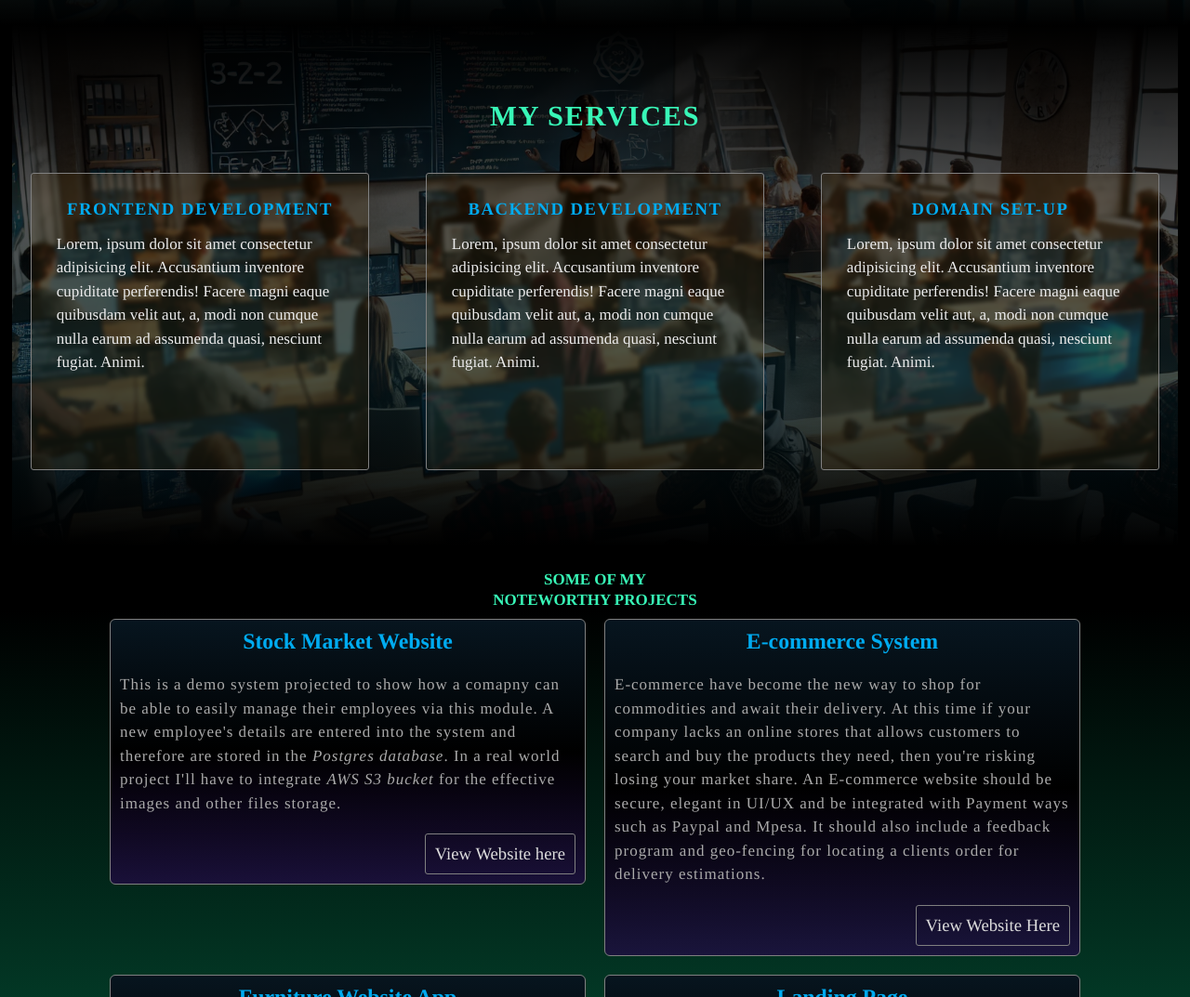
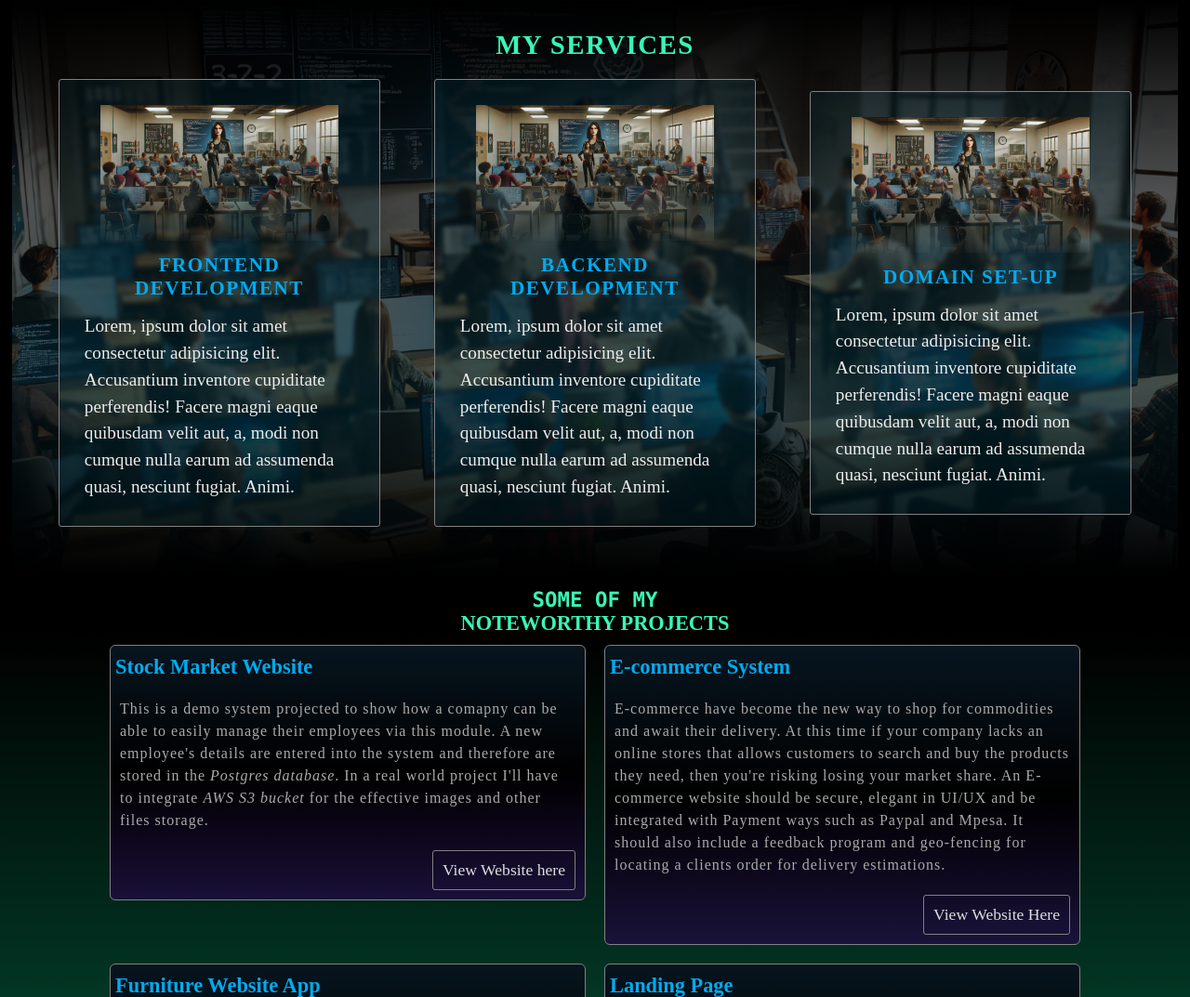
Before and after one commit to mdau-Dev/mdau-codes, a plain HTML site: page Personal Website/index.html in a window 1280 px wide. Shown: the part 1727-2800 px from the top of the page at 93% size. Drawn offline with nearby package versions, Linux system fonts and the light colour scheme.

Commit message:
more changes to the layout

```diff
--- a/Personal Website/index.html
+++ b/Personal Website/index.html
@@ -138,18 +138,23 @@
             </div>
         </section>
         <section class="servicesWrapper">
-            <h3 class="header">My Services</h3>
+            <div>
+                <h3 class="headerServices">My Services</h3>
+            </div>
             <div class="wrapServices">
                 <div class="webDev card">
+                    <img src="images/AI 2.webp" alt="" class="holderP">
                     <h3>Frontend Development</h3>
                     <p>Lorem, ipsum dolor sit amet consectetur adipisicing elit. Accusantium inventore cupiditate perferendis! Facere magni eaque quibusdam velit aut, a, modi non cumque nulla earum ad assumenda quasi, nesciunt fugiat. Animi.</p>
                 </div>
                 <div class="uiux card">
+                    <img src="images/AI 2.webp" alt="" class="holderP">
                     <h3>Backend Development</h3>
                     <p>Lorem, ipsum dolor sit amet consectetur adipisicing elit. Accusantium inventore cupiditate perferendis! Facere magni
                         eaque quibusdam velit aut, a, modi non cumque nulla earum ad assumenda quasi, nesciunt fugiat. Animi.</p>
                 </div>
                 <div class="webDesign card">
+                    <img src="images/AI 2.webp" alt="" class="holderP">
                     <h3>Domain Set-Up</h3>
                     <p>Lorem, ipsum dolor sit amet consectetur adipisicing elit. Accusantium inventore cupiditate perferendis! Facere magni
                         eaque quibusdam velit aut, a, modi non cumque nulla earum ad assumenda quasi, nesciunt fugiat. Animi.</p>
@@ -169,7 +174,7 @@
 
             <section class="wrapperProjects" id="projects">
                 <h1 class="myProjectsHeader">
-                    <span>Some Of My <p>NoteWorthy Projects</span>
+                    Some Of My <p>NoteWorthy Projects</p>
                 </h1>
                 <div class="projects">
                 <div class="projectOne projo">
--- a/Personal Website/style.css
+++ b/Personal Website/style.css
@@ -2,8 +2,8 @@
     margin: 0;
     padding: 0;
     box-sizing: border-box;
-    font-size: 17px;
-    font-family: 'Poppins', Times, serif;
+    /* font-family: 'Poppins', Times, serif; */
+    font-family: 'Times New Roman', Times, serif;
    }
    *{
     --themeColor: #000;
@@ -228,9 +228,10 @@ body.darkMode{
     margin-top: 10px;
 }
 .content p{
-    font-size: 1.2em;
+    font-size: 1.1em;
     line-height: 1.5;
     margin-top: 10px;
+    letter-spacing: 1.1px;
     position: relative;
 }
 .about_me .content p::before{
@@ -250,7 +251,6 @@ body.darkMode{
     font-size: 2em;
     font-weight: 700;
     color: #00abf0;
-    /* font-family:  "Playfair Display",serif; */
     margin-top: 10px;
     position: relative;
 
@@ -390,14 +390,6 @@ body.darkMode{
     width: 100%;
     margin: auto;
 
-    /* background: url(images/logo2.png);
-    background-position: center;
-    background-size: cover;
-    background-repeat: no-repeat;
-    background-attachment: fixed;
-
-    background-blend-mode: darken;
-    background-color: #063547; */
 }
 .myInfoWrapper h1{
     font-size: 2em;
@@ -459,16 +451,16 @@ body.darkMode{
 
 
 .servicesWrapper{
-    position: relative;
+    /* position: relative; */
     display: flex;
-    justify-content: space-evenly;
+    justify-content: space-between;
     align-items: center;
     flex-direction: column;
 
     width: 98%;
     margin: auto;
     min-height: 70vh;
-    padding: 20px;
+    padding: 30px;
     text-align: center;
     font-size: 1.2em;
 
@@ -480,11 +472,8 @@ body.darkMode{
 
     overflow: hidden;
     border-radius: 4px;
-    /* border-width: 10px;
-    border-style: solid; */
     border-image-slice: fill 1;
     border-image-source: linear-gradient(#000,#000000af,#01171dbd,#000);
-    /* background: linear-gradient(var(--themeColor), var(--themeColor), #0ada9156, var(--themeColor), var(--themeColor)); */
 }
 .servicesWrapper h3{
     color: #38f7b7;
@@ -492,6 +481,7 @@ body.darkMode{
     letter-spacing: 1.5px;
     text-align: center;
     text-transform: uppercase;
+    z-index: 999;
 }
 .wrapServices{
     display: flex;
@@ -499,21 +489,38 @@ body.darkMode{
     align-items: center;
     gap: 20px;
     flex-wrap: wrap;
+    padding: 20px;
 }
 .card{
     height: max-content;
-
-    background-color: #f0930710;
+    display: flex;
+    justify-content: space-evenly;
+    align-items: center;
+    flex-direction: column;
+    /* background-color: #f0930710; */
     backdrop-filter: blur(2px);
     border-radius: 3px;
     border: .1px solid gray;
-    min-height: 40vh;
+    /* min-height: 40vh; */
     width: 30%;
     padding: 20px;
     text-align: start;
 
+    background: #024e6127;
 }
+.card .holderP{
+    text-align: center;
+    max-height: 20vh;
+    max-width: 100%;
+    overflow: hidden;
+    object-fit: cover;
+    object-position: center;
+    -o-object-fit: cover;
+    -o-object-position: center;
 
+    mask-image: linear-gradient(#000, #00000088, transparent);
+    -webkit-mask-image: linear-gradient(#000,#00000088,transparent);
+}
 
 .card *{
     padding: 7px;
@@ -541,9 +548,9 @@ body.darkMode{
     position: relative;
 
 }
-.wrapperProjects h1{
+.wrapperProjects .myProjectsHeader{
     text-align: center;
-    font-size: 1.7em;
+    font-size: 1.4em;
     font-style: normal;
     padding-top: 15px;
     text-wrap: wrap;
@@ -783,7 +790,7 @@ body.darkMode{
 
 
     .myInfoWrapper{
-        background: linear-gradient(#07151f,#025e3e56,#1202229a);
+        border-image-source: linear-gradient(#000000d3, #000000d3, #024e61c4, #000);
         display: flex;
         flex-direction: column;
         justify-content: center;
@@ -814,6 +821,22 @@ body.darkMode{
         border-top: 0px solid gray;
     }
 
+
+    .servicesWrapper{
+        flex-wrap: wrap;
+        padding: 7px;
+        position: relative;
+    }
+    .servicesWrapper h3{
+        padding: 10px;
+    }
+    .wrapServices{
+        padding: 5px;
+    }
+    .card{
+        width: 100%;
+        padding: 5px;
+    }
 
 
     .projects{
```
